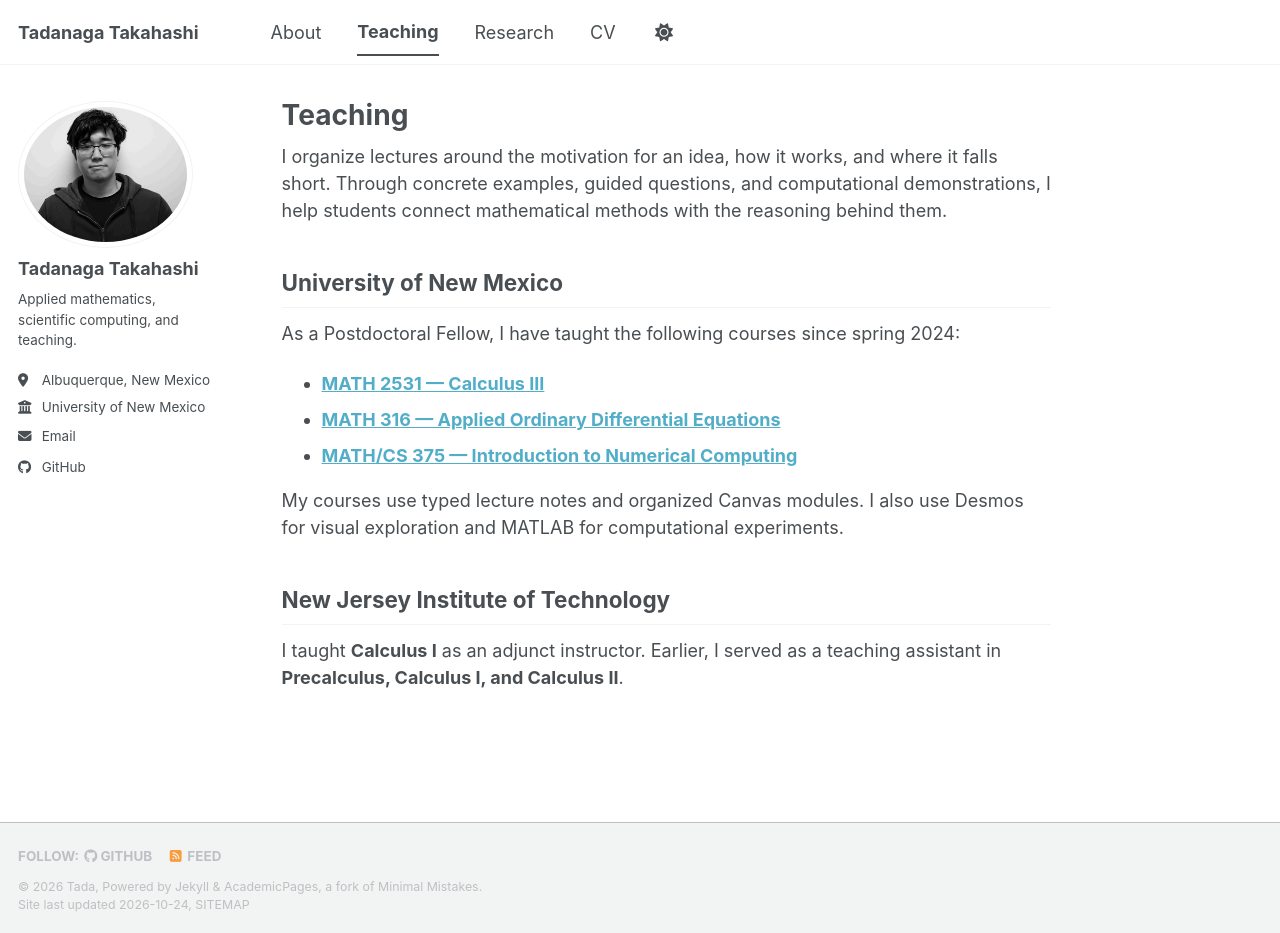
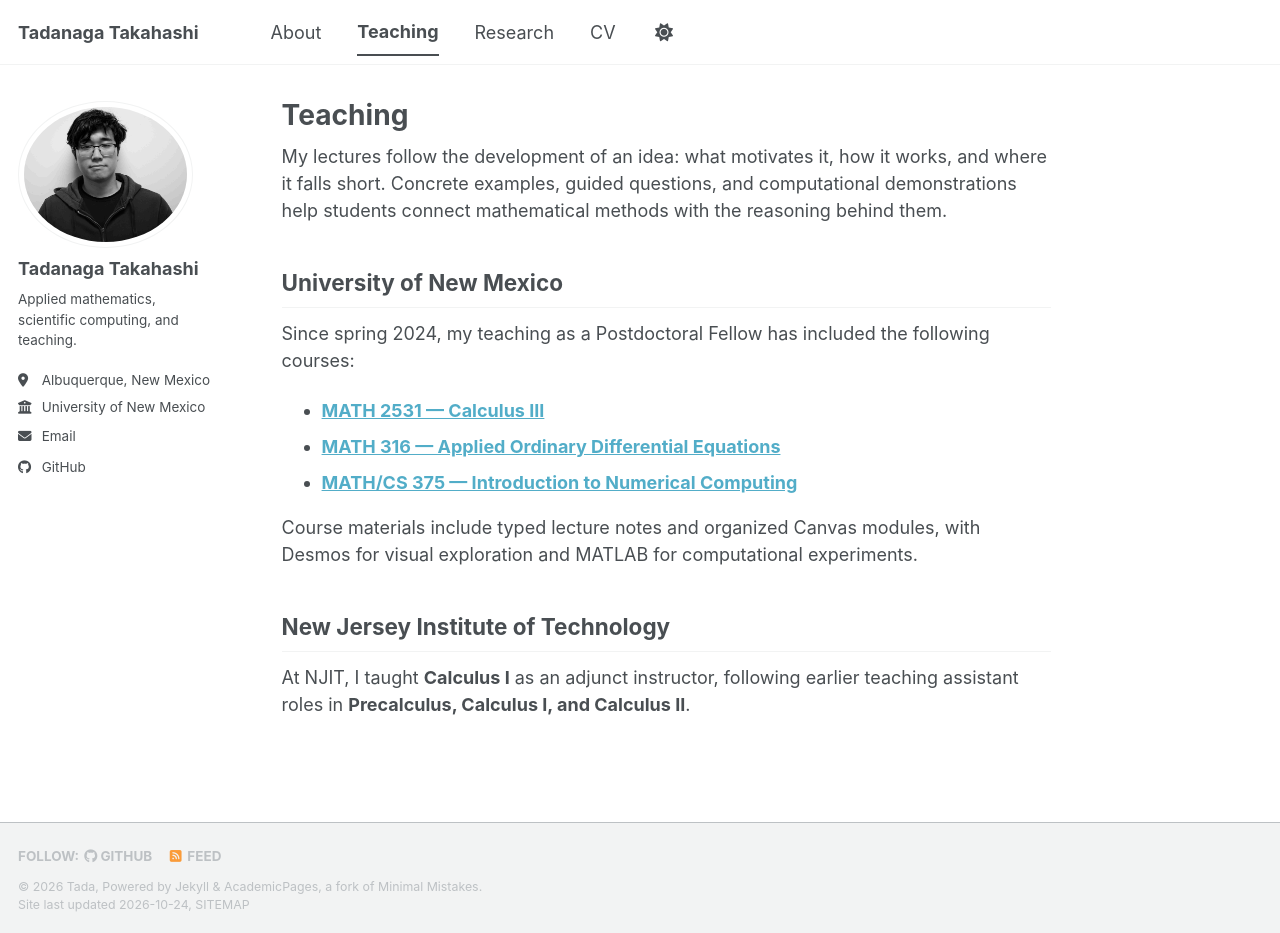
Before and after one commit to tadanaga/webpage, a Jekyll site: the page built from _pages/teaching.md, in a window 1280 px wide and 933 px high. Built offline with Jekyll 4.4.1, drawn with Linux system fonts in a browser that asks for light colours; a style sheet for code colours, icons or effects is not loaded.

Commit message:
Improve Teaching page flow and reduce repeated first-person phrasing

```diff
--- a/_pages/teaching.md
+++ b/_pages/teaching.md
@@ -5,27 +5,27 @@ permalink: /teaching/
 author_profile: true
 ---
 
-I organize lectures around the motivation for an idea, how it
-works, and where it falls short. Through concrete examples,
-guided questions, and computational demonstrations, I help
+My lectures follow the development of an idea: what motivates it,
+how it works, and where it falls short. Concrete examples,
+guided questions, and computational demonstrations help
 students connect mathematical methods with the reasoning
 behind them.
 
 ## University of New Mexico
 
-As a Postdoctoral Fellow, I have taught the following courses
-since spring 2024:
+Since spring 2024, my teaching as a Postdoctoral Fellow has
+included the following courses:
 
 - [**MATH 2531 — Calculus III**]({{ '/teaching/math-2531/' | relative_url }})
 - [**MATH 316 — Applied Ordinary Differential Equations**]({{ '/teaching/math-316/' | relative_url }})
 - [**MATH/CS 375 — Introduction to Numerical Computing**]({{ '/teaching/math-375/' | relative_url }})
 
-My courses use typed lecture notes and organized Canvas modules.
-I also use Desmos for visual exploration and MATLAB for
+Course materials include typed lecture notes and organized Canvas
+modules, with Desmos for visual exploration and MATLAB for
 computational experiments.
 
 ## New Jersey Institute of Technology
 
-I taught **Calculus I** as an adjunct instructor. Earlier,
-I served as a teaching assistant in **Precalculus,
+At NJIT, I taught **Calculus I** as an adjunct instructor,
+following earlier teaching assistant roles in **Precalculus,
 Calculus I, and Calculus II**.
```
